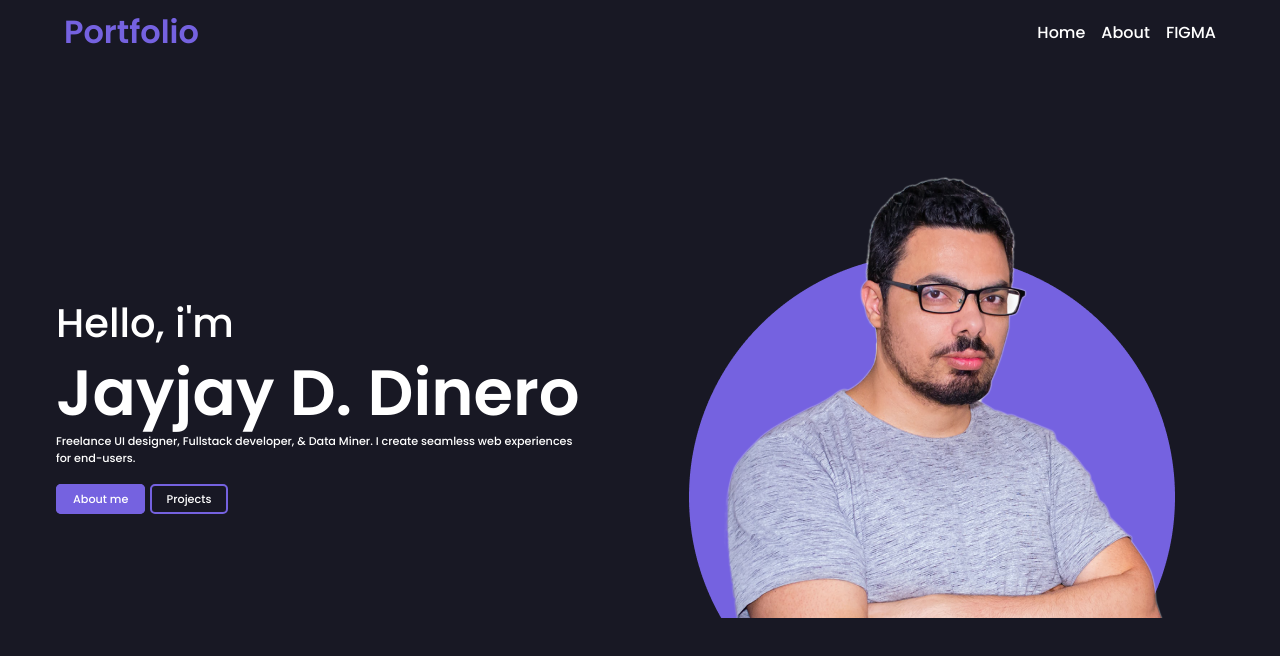
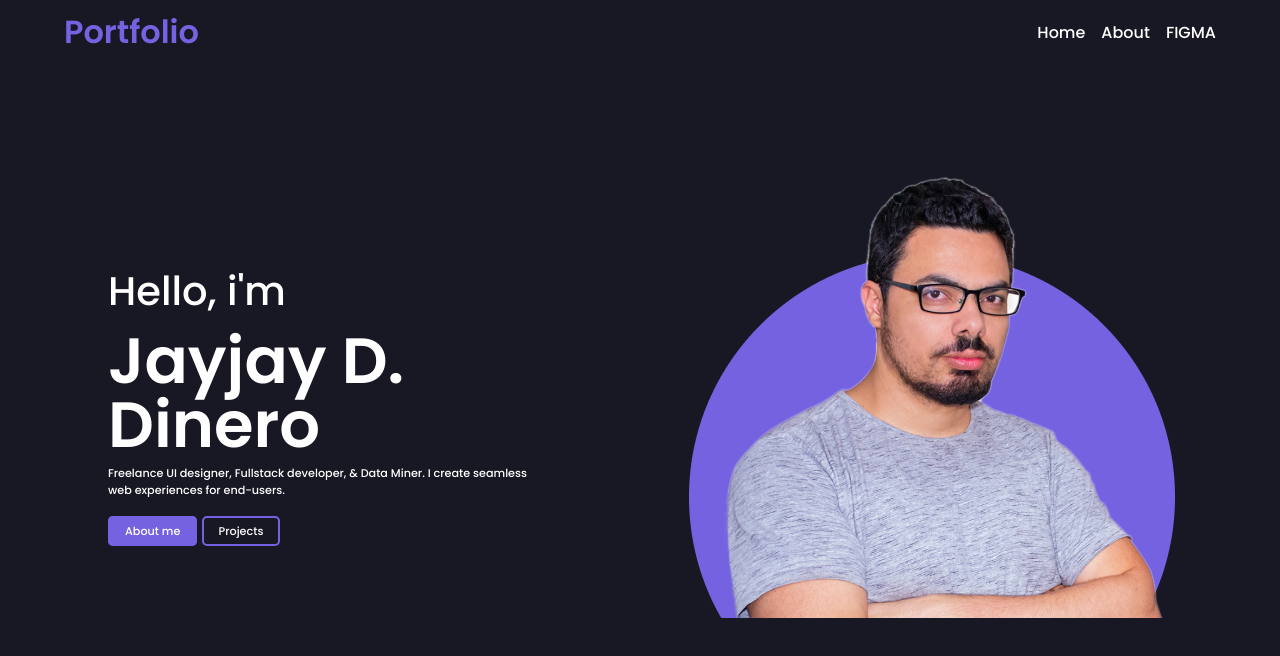
Before and after one commit to platankato/apietryga.github.io, a plain HTML site: page index.html in a window 1280 px wide. Drawn offline with Linux system fonts and the light colour scheme.

Commit message:
fixed buttons

```diff
--- a/style/style.scss
+++ b/style/style.scss
@@ -131,6 +131,7 @@ body{
       flex-direction: column;
       align-items: center;
       .wrapper{
+        max-width: 30em;
         p{
           margin:.5rem auto;
           font-size:clamp(.7em, 6vw, 2.5em);
@@ -148,6 +149,7 @@ body{
       }
       .buttonField{
         padding-top:10px;
+        max-width: 30em;
         width:100%;
       }
     }
```
Also changed, not shown: style/style.css.
